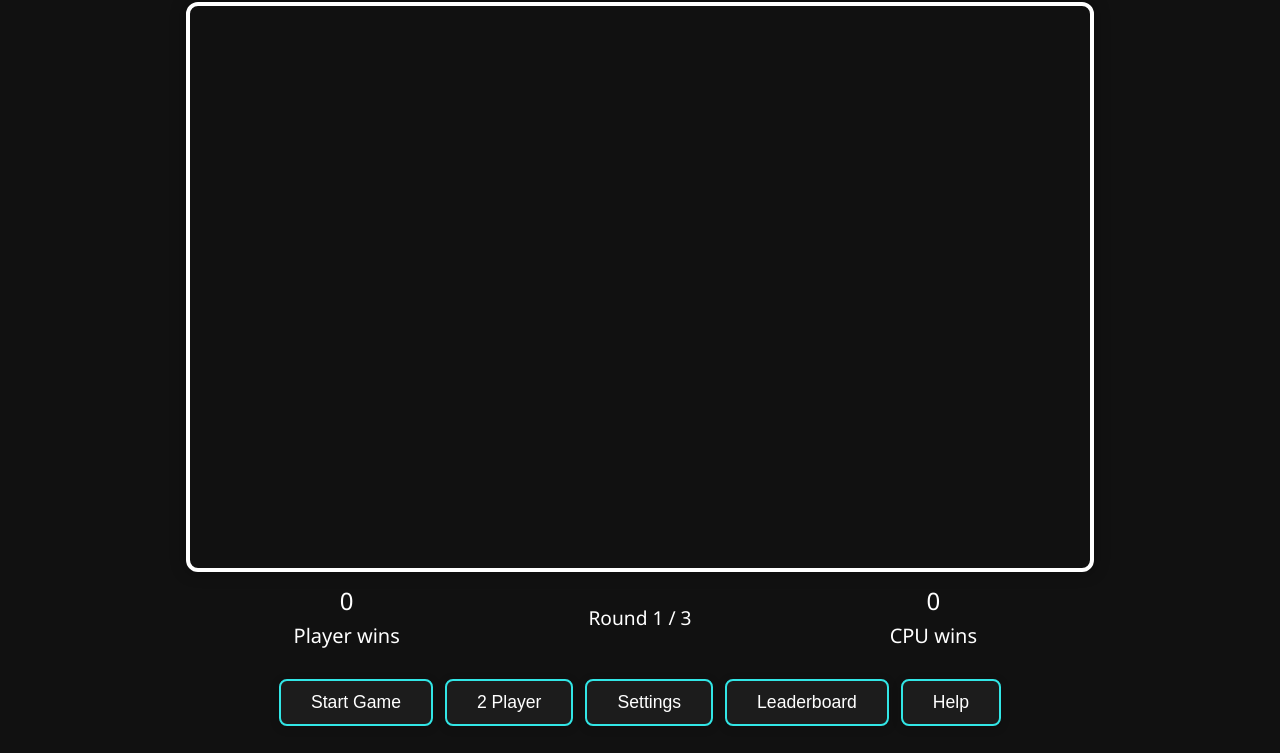
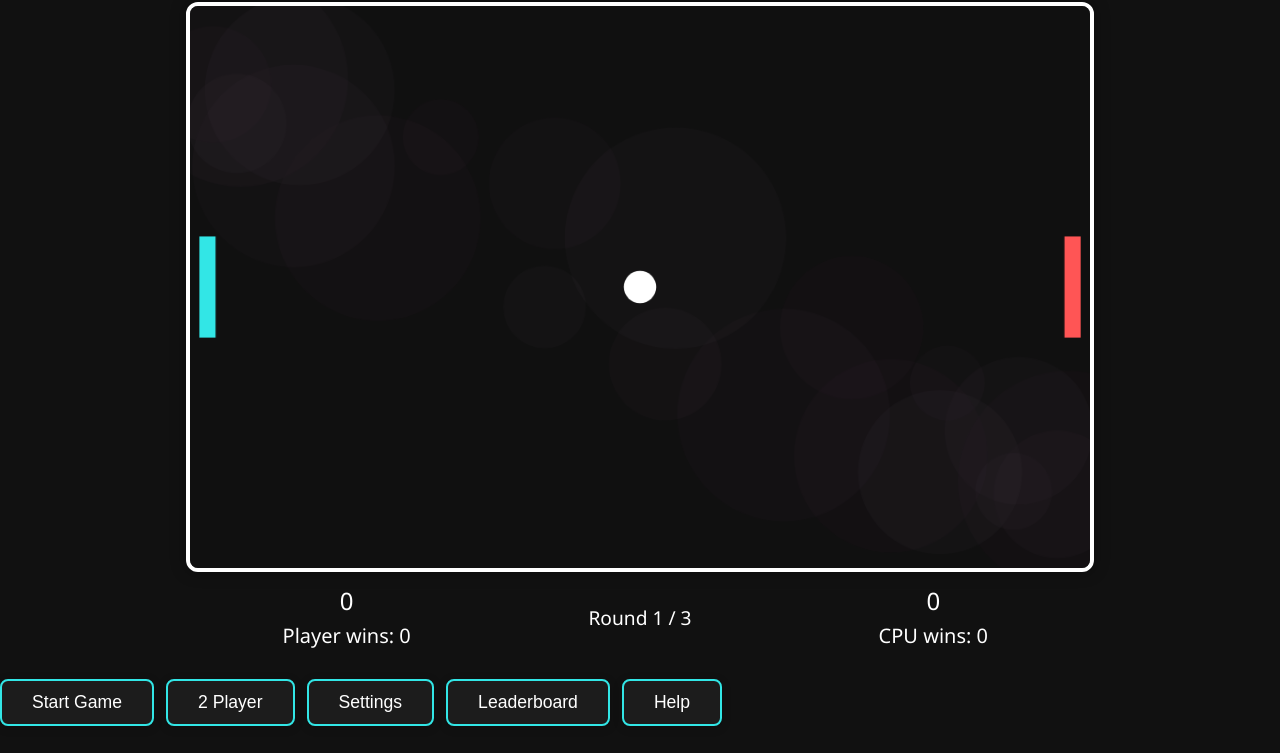
Before and after one commit to 2-LazyDevs/Pong, a plain HTML site: page index.html in a window 1280 px wide. Shown: the part 122-875 px from the top of the page. Drawn offline with Linux system fonts and the light colour scheme.

```diff
--- a/index.html
+++ b/index.html
@@ -13,14 +13,15 @@
   <div id="scoreboard">
    <div class="player left">
     <span id="leftScore">0</span><br>
-        <small>Player wins</small>
+    <small>Player wins: <span id="leftRounds">0</span></small>
    </div>
    <div class="round">
     <span id="roundInfo">Round 1 / 3</span>
    </div>
    <div class="player right">
     <span id="rightScore">0</span><br>
-        <small>CPU wins</small>
+    <small>CPU wins: <span id="rightRounds">0</span></small>
+   </div>
   </div>
     </div>
     <!-- Menu Buttons -->
```
Lines whose indentation alone changed are shown as unchanged.
